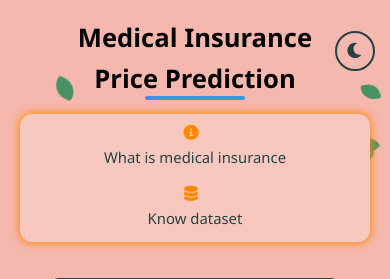
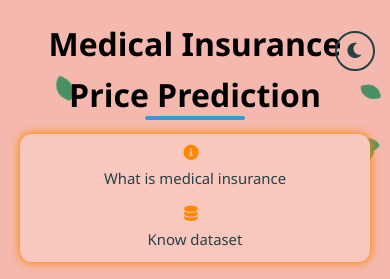
Before and after one commit to lalith-kumar-raju/Medical-Insurance-Price-Prediction, a Flask app: page / in a window 390 px wide. Shown: the top 279 px of the page. Run offline with Flask 3, Linux system fonts and the light colour scheme; parts of the project's set-up code (start-up, migrations or seed data) failed here and were passed over.

Commit message:
Changes made

```diff
--- a/app.py
+++ b/app.py
@@ -52,5 +52,5 @@ def predict():
     except Exception as e:
         return jsonify({'error': str(e)}), 400
 
-if __name__ == "__main__":
-    app.run(host='0.0.0.0', port=10000)
+if __name__ == '__main__':
+    app.run(debug=True)
--- a/requirements.txt
+++ b/requirements.txt
@@ -1,6 +1,5 @@
 Flask
-gunicorn
-numpy
+numpy==1.23.5
 pandas==1.5.3
 scikit-learn==1.2.2
 xgboost==1.7.3
--- a/templates/index.html
+++ b/templates/index.html
@@ -402,13 +402,9 @@
                 font-size: clamp(14px, 4vw, 16px);
             }
             .main-title {
-                font-size: 1.8em;
-            }
-        }
-        @media (max-width: 400px) {
-            .main-title {
-                font-size: 1.6em;
-                padding: 0 55px;
+                font-size: 2.2em;
+                padding-left: 15px;
+                padding-right: 15px;
             }
         }
         @media (max-width: 600px) {
@@ -471,25 +467,13 @@
             margin-top: 32px;
             margin-bottom: 24px;
             text-align: center;
-            box-sizing: border-box;
         }
-        @media (max-width: 768px) {
+        @media (max-width: 767px) {
             .main-title {
                 font-size: 2em;
                 margin-top: 18px;
                 margin-bottom: 14px;
-                padding: 0 60px;
-            }
-        }
-        @media (max-width: 500px) {
-            .main-title {
-                font-size: 1.8em;
-            }
-        }
-        @media (max-width: 400px) {
-            .main-title {
-                font-size: 1.6em;
-                padding: 0 55px;
+                padding: 0 2rem;
             }
         }
         .horizontal-navbar {
```
Also changed, not shown: render.yaml (deleted, +0 -9 lines).
